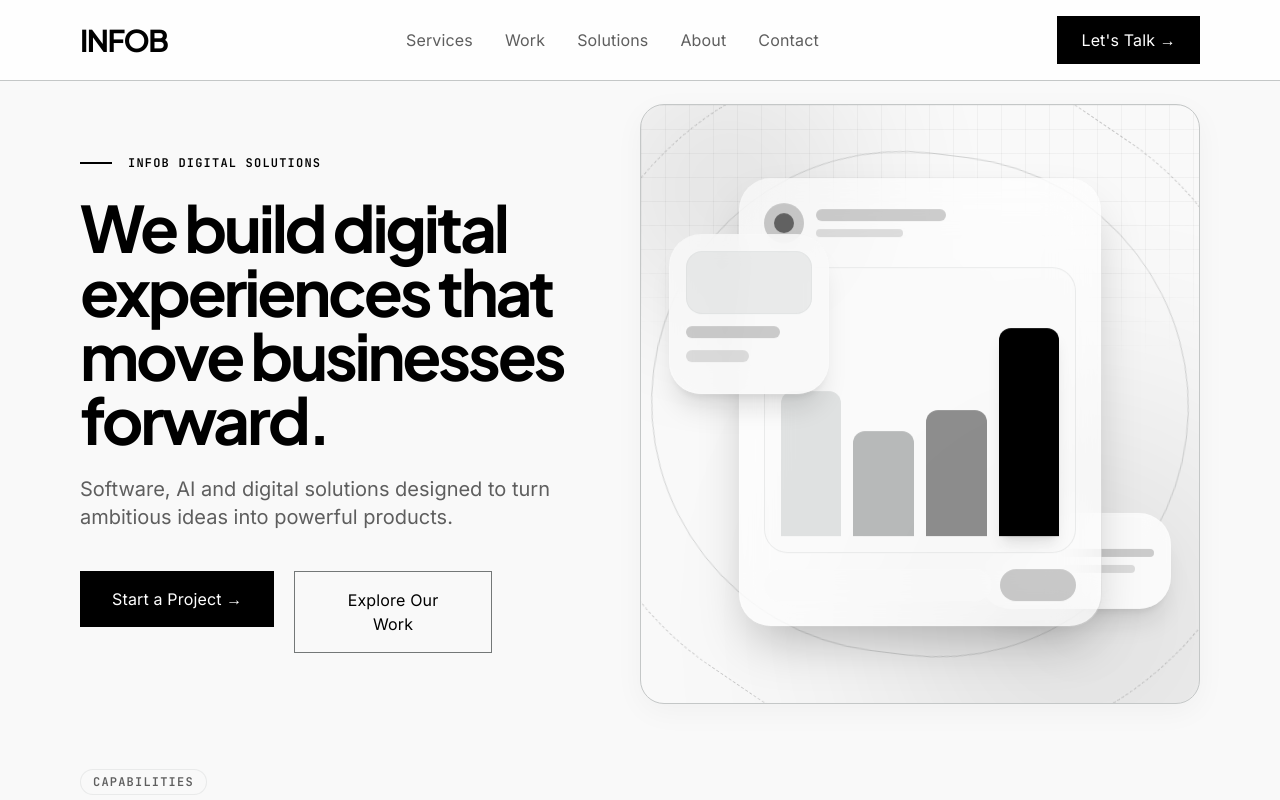
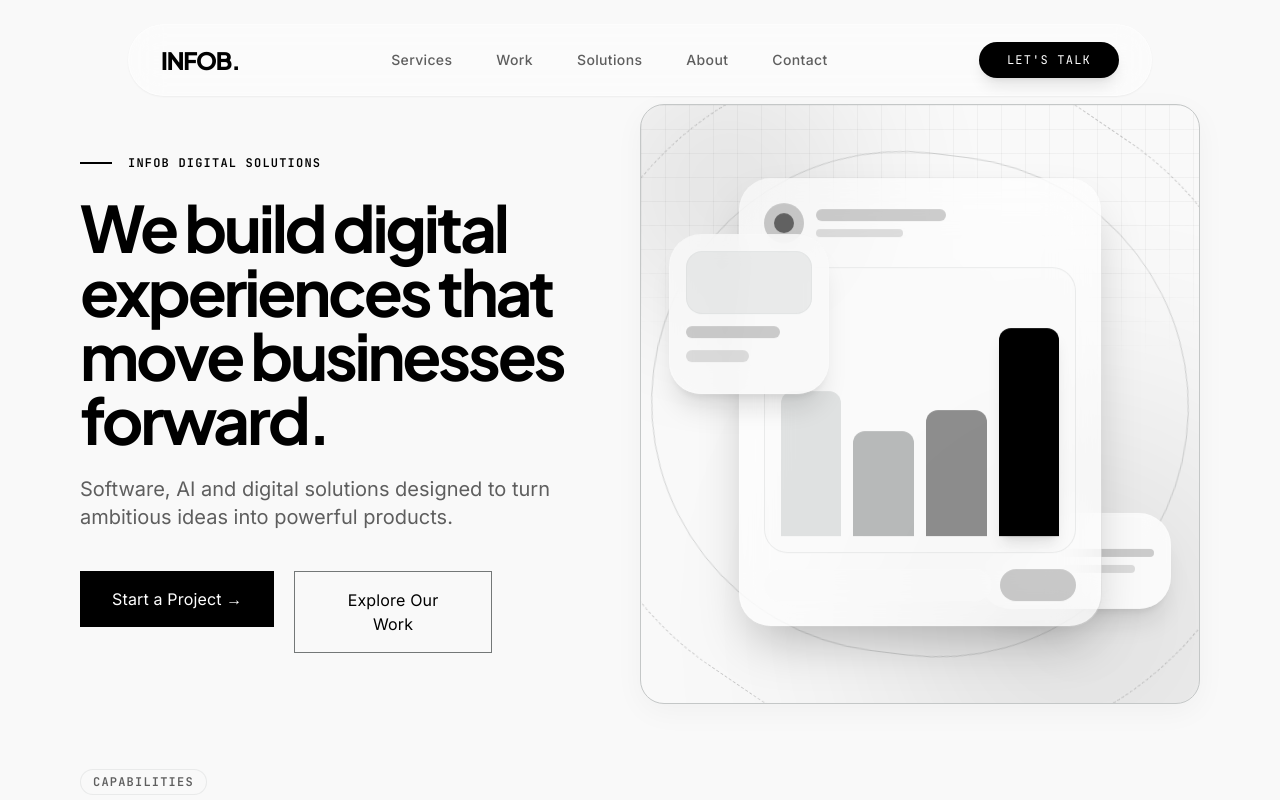
Before and after one commit to Mohsahal/business-portfolio, a React (Vite) app: page / in a window 1280 px wide. Shown: the top 800 px of the page. Built offline with nearby package versions, Linux system fonts and the light colour scheme.

Commit message:
style: redesign header to premium floating pill aesthetic

```diff
--- a/src/components/layout/Navbar.jsx
+++ b/src/components/layout/Navbar.jsx
@@ -21,22 +21,22 @@ export default function Navbar() {
   }, [location.pathname]);
 
   return (
-    <header className={`fixed top-0 w-full z-50 transition-all duration-300 ${
-      isScrolled
-        ? "bg-white/90 backdrop-blur-xl border-b border-outline-variant shadow-sm"
-        : "bg-white/80 backdrop-blur-xl border-b border-outline-variant"
-    }`}>
-      <div className="flex justify-between items-center h-20 px-margin-mobile md:px-margin-desktop max-w-container-max mx-auto">
+    <header className="fixed top-4 md:top-6 left-0 right-0 z-50 flex justify-center px-4 md:px-8 pointer-events-none">
+      <div className={`pointer-events-auto w-full max-w-5xl flex justify-between items-center h-16 md:h-[72px] px-6 md:px-8 rounded-full border transition-all duration-500 ${
+        isScrolled
+          ? "bg-white/80 backdrop-blur-2xl border-outline-variant/30 shadow-[0_8px_30px_rgba(0,0,0,0.08)]"
+          : "bg-white/40 backdrop-blur-lg border-white/50 shadow-sm"
+      }`}>
         {/* Brand Logo */}
         <Link
           to="/"
-          className="font-h2 text-2xl md:text-3xl font-bold tracking-tighter text-primary hover:opacity-80 transition-opacity"
+          className="font-h1 text-xl md:text-2xl font-extrabold tracking-tighter text-primary hover:opacity-70 transition-opacity"
         >
-          INFOB
+          INFOB.
         </Link>
 
         {/* Desktop Navigation Links */}
-        <nav className="hidden md:flex space-x-8 items-center font-body-md text-body-md">
+        <nav className="hidden md:flex space-x-1 items-center font-body-md">
           {navLinks.map((link) => {
             const isActive = location.pathname === link.path ||
               (link.path !== "/" && location.pathname.startsWith(link.path));
@@ -44,10 +44,10 @@ export default function Navbar() {
               <Link
                 key={link.name}
                 to={link.path}
-                className={`transition-all duration-200 py-1 ${
+                className={`transition-all duration-300 px-5 py-2 rounded-full text-sm font-medium tracking-wide ${
                   isActive
-                    ? "text-primary font-semibold border-b-2 border-primary pb-0.5"
-                    : "text-secondary hover:text-primary hover:opacity-80"
+                    ? "text-primary bg-white shadow-sm border border-outline-variant/20"
+                    : "text-secondary hover:text-primary hover:bg-white/50"
                 }`}
               >
                 {link.name}
@@ -60,19 +60,19 @@ export default function Navbar() {
         <div className="hidden md:flex items-center">
           <Link
             to="/contact"
-            className="magnetic-button inline-flex items-center justify-center bg-primary text-on-primary px-6 py-3 rounded-DEFAULT font-body-md text-body-md hover:bg-surface-tint transition-colors"
+            className="magnetic-button inline-flex items-center justify-center bg-primary text-on-primary px-7 py-2.5 rounded-full font-label-caps text-xs tracking-[0.1em] shadow-lg shadow-primary/10 hover:shadow-primary/20 transition-all duration-300"
           >
-            Let's Talk →
+            LET'S TALK
           </Link>
         </div>
 
         {/* Mobile Menu Button */}
         <button
           onClick={() => setMobileMenuOpen(!mobileMenuOpen)}
-          className="md:hidden text-primary p-2 focus:outline-none"
+          className="md:hidden text-primary p-2 focus:outline-none bg-white/50 rounded-full border border-outline-variant/20"
           aria-label="Toggle navigation menu"
         >
-          <span className="material-symbols-outlined text-3xl">
+          <span className="material-symbols-outlined text-2xl mt-1">
             {mobileMenuOpen ? "close" : "menu"}
           </span>
         </button>
@@ -80,8 +80,8 @@ export default function Navbar() {
 
       {/* Mobile Drawer Menu */}
       {mobileMenuOpen && (
-        <div className="md:hidden bg-white border-b border-outline-variant px-margin-mobile py-6 shadow-xl animate-in fade-in slide-in-from-top-2 duration-200">
-          <div className="flex flex-col space-y-4">
+        <div className="md:hidden absolute top-20 left-4 right-4 pointer-events-auto bg-white/95 backdrop-blur-3xl border border-outline-variant/30 p-6 rounded-3xl shadow-[0_20px_40px_rgba(0,0,0,0.1)] animate-in fade-in slide-in-from-top-4 duration-300">
+          <div className="flex flex-col space-y-2">
             {navLinks.map((link) => {
               const isActive = location.pathname === link.path ||
                 (link.path !== "/" && location.pathname.startsWith(link.path));
@@ -89,20 +89,20 @@ export default function Navbar() {
                 <Link
                   key={link.name}
                   to={link.path}
-                  className={`text-lg py-2 border-b border-surface-variant ${
-                    isActive ? "font-bold text-primary" : "text-secondary hover:text-primary"
+                  className={`text-lg py-3 px-4 rounded-2xl transition-colors ${
+                    isActive ? "font-bold text-primary bg-surface-container-low" : "text-secondary font-medium hover:text-primary hover:bg-surface-bright"
                   }`}
                 >
                   {link.name}
                 </Link>
               );
             })}
-            <div className="pt-4">
+            <div className="pt-6 mt-4 border-t border-outline-variant/30">
               <Link
                 to="/contact"
-                className="w-full text-center inline-flex items-center justify-center bg-primary text-on-primary px-6 py-3.5 rounded-DEFAULT font-body-md text-body-md"
+                className="w-full text-center inline-flex items-center justify-center bg-primary text-on-primary px-6 py-4 rounded-full font-label-caps text-xs tracking-[0.1em] shadow-lg shadow-primary/20"
               >
-                Let's Talk →
+                START A CONVERSATION
               </Link>
             </div>
           </div>
```
